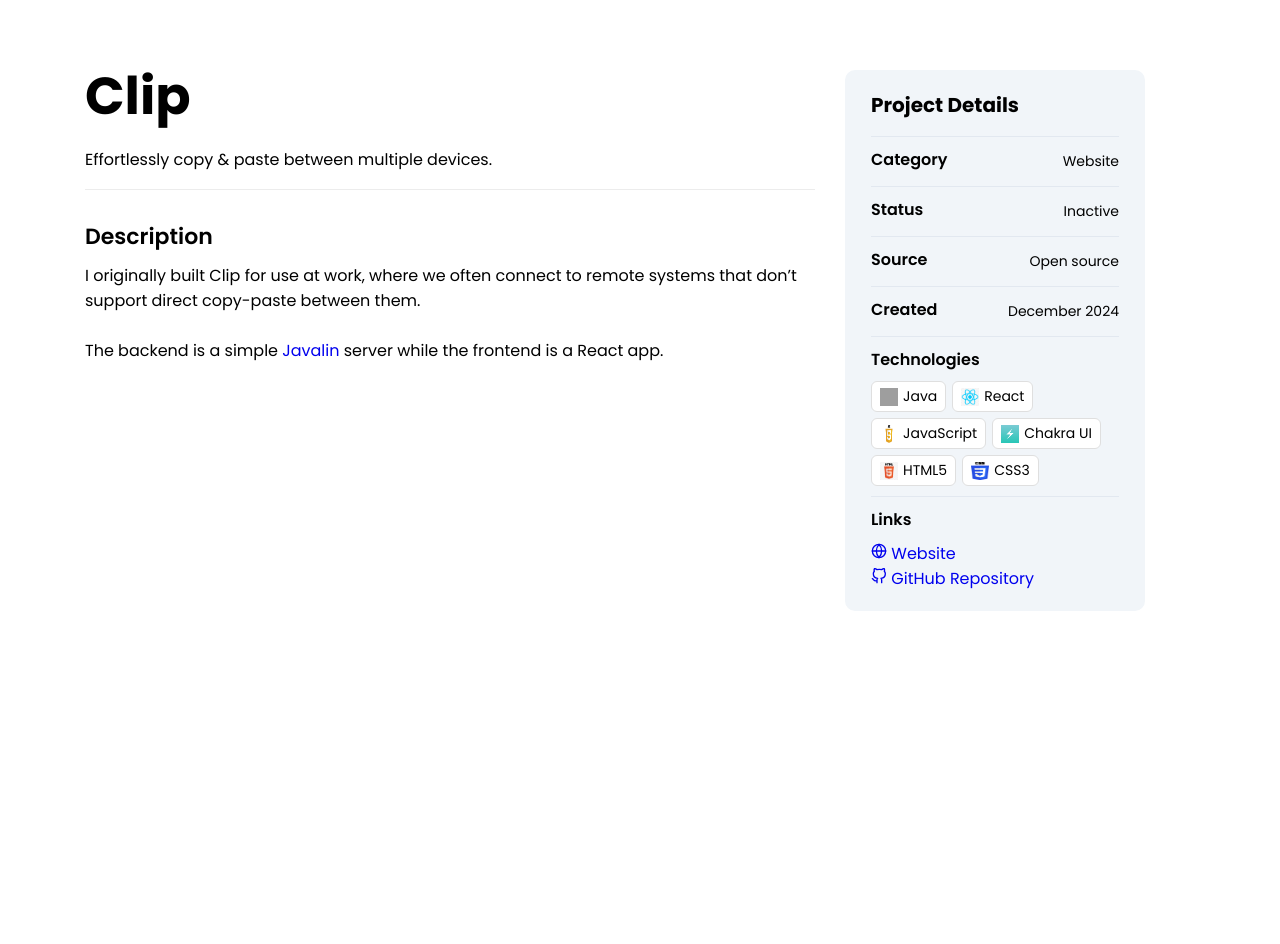
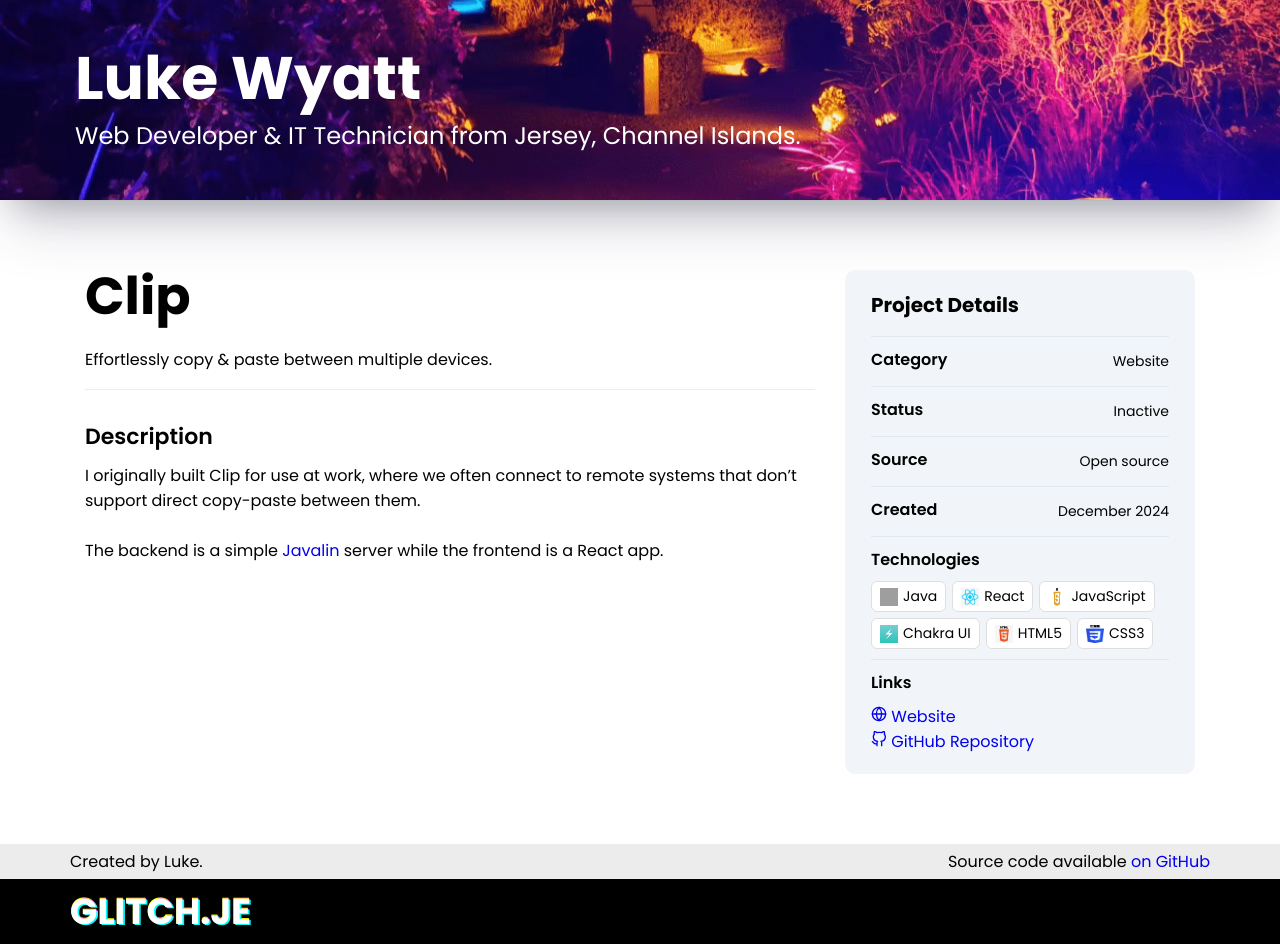
Before and after one commit to glitchjsy/glitch.je, a Next.js app: page /projects/clip in a window 1280 px wide. Before the commit the page ends 800 px from the top, so only its background shows below. Built offline with nearby package versions, Linux system fonts and the light colour scheme; grey boxes are pictures that could not be loaded.

Commit message:
Add header to project page

```diff
--- a/src/components/Footer/index.tsx
+++ b/src/components/Footer/index.tsx
@@ -1,16 +1,19 @@
+import clsx from "@/clsx";
 import styles from "./styles.module.css";
 
-export default function Footer() {
+export default function Footer({ smallContainer }: { smallContainer?: boolean }) {
     return (
         <footer>
             <div className={styles.grayBar}>
-                <p>Created by Luke.</p>
-                <span style={{ float: "right" }}>Source code available <a href="https://github.com/glitchjsy/glitch.je" target="_blank">on GitHub</a></span>
+                <div className={clsx(styles.container, smallContainer ? "container " + styles.smallContainer : "")}>
+                    <p>Created by Luke.</p>
+                    <span style={{ float: "right" }}>Source code available <a href="https://github.com/glitchjsy/glitch.je" target="_blank">on GitHub</a></span>
+                </div>
             </div>
             <div className={styles.footer}>
-                <div className={styles.container}>
+                <div className={clsx(styles.container, smallContainer ? "container " + styles.smallContainer : "")}>
                     <div className={styles.title}>
-                        <p className={styles.glitch}>glitch.je</p>
+                        <a href="/" className={styles.glitch}>glitch.je</a>
                     </div>
                 </div>
             </div>
--- a/src/components/Footer/styles.module.css
+++ b/src/components/Footer/styles.module.css
@@ -6,14 +6,23 @@
 
 .grayBar {
     background-color: #ececec;
-    padding: 5px 62px;
-    display: flex;
-    justify-content: space-between;
-    align-items: center;
 }
 
 .container {
     padding: 10px 62px;
+}
+
+.grayBar .container {
+    display: flex;
+    justify-content: space-between;
+    align-items: center;
+    padding: 5px 62px;
+}
+
+.smallContainer {
+    margin-top: 0;
+    margin-bottom: 0;
+    padding: 5px 0 !important;
 }
 
 .title {
@@ -26,6 +35,8 @@
     font-size: 36px;
     font-weight: bold;
     text-transform: uppercase;
+    text-decoration: none;
+    color: white;
     position: relative;
     text-shadow: 0.05em 0 0 #00fffc, -0.03em -0.04em 0 #fc00ff,
         0.025em 0.04em 0 #fffc00;
@@ -36,6 +47,10 @@
     .container {
         padding-left: 10px;
         padding-right: 10px;
+    }
+
+    .title {
+        text-align: center;
     }
 
     .grayBar {
--- /dev/null
+++ b/src/components/Header/index.tsx
@@ -0,0 +1,29 @@
+import clsx from "@/clsx";
+import styles from "./styles.module.css";
+
+interface Announcement {
+    text?: string;
+    bgColor?: string;
+    textColor?: string;
+}
+
+const announcement: Announcement = {};
+
+export default function Header() {
+    const smallContainer = true;
+    return (
+        <div>
+            {announcement && (
+                <div className={styles.announcementBar} style={{ backgroundColor: announcement?.bgColor ?? "black", color: announcement?.textColor ?? "white" }}>
+                    {announcement?.text}
+                </div>
+            )}
+            <div className={styles.header}>
+                <div className={clsx(styles.container, smallContainer ? "container " + styles.smallContainer : "")}>
+                    <h1 className={styles.name}>Luke Wyatt</h1>
+                    <p className={styles.bio}>Web Developer & IT Technician from Jersey, Channel Islands.</p>
+                </div>
+            </div>
+        </div>
+    )
+}
--- /dev/null
+++ b/src/components/Header/styles.module.css
@@ -0,0 +1,52 @@
+.header {
+    background-image: url(/images/dreaming-trees.png);
+    background-position: center;
+    background-repeat: no-repeat;
+    background-size: cover;
+    height: 200px;
+    box-shadow: rgba(50, 50, 93, 0.25) 0px 30px 60px -12px, rgba(0, 0, 0, 0.3) 0px 18px 36px -18px;
+}
+
+.announcementBar {
+    text-align: center;
+}
+
+.container {
+    display: flex;
+    flex-direction: column;
+    justify-content: center;
+    height: 100%;
+    padding: 30px 62px;
+}
+
+.smallContainer {
+    margin-top: 0;
+    margin-bottom: 0;
+    padding: 30px 5px !important;
+}
+
+.name {
+    font-size: 60px;
+}
+
+.bio {
+    color: white;
+    font-size: 24px;
+    margin-top: 10px;
+}
+
+@media screen and (max-width: 768px) {
+    .name {
+        font-size: 45px;
+    }
+
+    .bio {
+        font-size: 18px;
+        padding-left: 8px;
+        padding-right: 8px;
+    }
+
+    .header {
+        background-image: url(/images/dreaming-trees-2.png);
+    }
+}
--- a/src/components/ProjectPage/index.tsx
+++ b/src/components/ProjectPage/index.tsx
@@ -1,6 +1,8 @@
 import { PropsWithChildren, useEffect, useState } from "react";
 import styles from "./styles.module.css";
 import clsx from "@/clsx";
+import Footer from "../Footer";
+import Header from "../Header";
 
 type ProjectCategory = "Website" | "Console Application" | "Minecraft Server Plugin" | "Java Library" | "Java Program" | "Chrome Extension" | string;
 
@@ -140,10 +142,10 @@
     const isMobile = useIsMobile();
 
     return (
-        <div className="main">
-            {/* Navbar */}
+        <div className={styles.main}>
+            <Header />
 
-            <div className="container">
+            <div className={clsx("container", styles.content)}>
                 <div className={styles.pageGrid}>
                     {isMobile ? (
                         <div>
@@ -171,6 +173,8 @@
                     )}
                 </div>
             </div>
+
+            <Footer smallContainer />
         </div>
     )
 }
--- a/src/components/ProjectPage/styles.module.css
+++ b/src/components/ProjectPage/styles.module.css
@@ -1,5 +1,14 @@
+.main {
+    display: flex;
+    flex-direction: column;
+    min-height: 100vh;
+}
+
+.content {
+    flex: 1;
+}
+
 .pageGrid {
-    background-color: white;
     padding-top: 20px;
     padding-bottom: 70px;
     gap: 20px;
@@ -51,7 +60,7 @@
     background-color: oklch(.968 .007 247.896);
     padding: 20px 26px;
     border-radius: 10px;
-    width: 300px;
+    min-width: 300px;
 }
 
 .sidebar > div:not(:last-child) {
```
Also changed, not shown: public/images/dreaming-trees-2.png (added), public/images/dreaming-trees.png (added).
